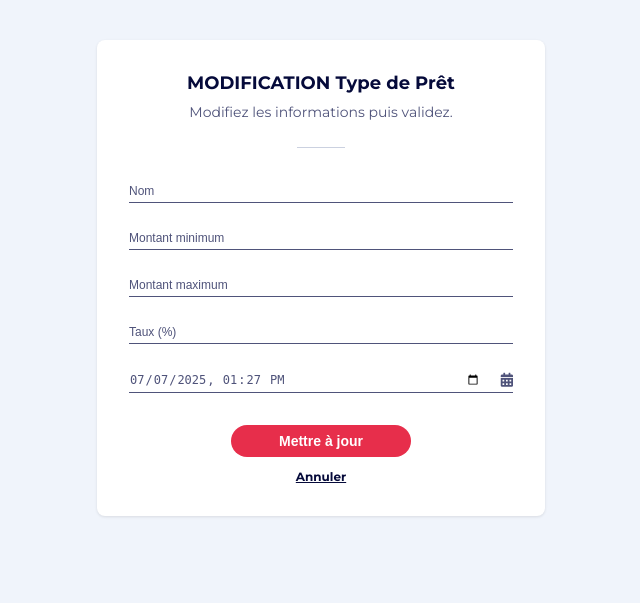
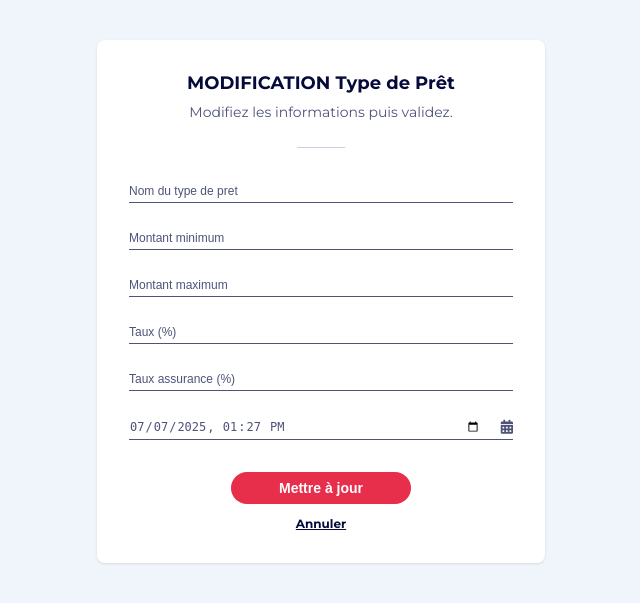
Before and after one commit to Sandratra05/Examen-Projet-Final-S4-2025, a PHP site: the page made by typepret-form.php in a window 1280 px wide. Shown: the part 91-694 px from the top of the page, without its empty margins (319-959 px from the left). Run offline with PHP 8.4, Linux system fonts and the light colour scheme; data that the repository does not hold is empty.

Commit message:
feat: update table pret

```diff
--- /dev/null
+++ b/ajax.js
@@ -0,0 +1,13 @@
+const apiBase = "http://localhost:80/ETU003197/t/Examen-Projet-Finale-S4-2025/ws";
+
+function ajax(method, url, data, callback) {
+    const xhr = new XMLHttpRequest();
+    xhr.open(method, apiBase + url, true);
+    xhr.setRequestHeader("Content-Type", "application/x-www-form-urlencoded");
+    xhr.onreadystatechange = () => {
+        if (xhr.readyState === 4 && xhr.status === 200) {
+            callback(JSON.parse(xhr.responseText));
+        }
+    };
+    xhr.send(data);
+}
--- a/typepret-form.php
+++ b/typepret-form.php
@@ -24,10 +24,11 @@ if ($id) {
     <input type="hidden" name="id" id="id" value="<?= $id ? htmlspecialchars($id) : '' ?>">
 
     <div class="form-inputs">
-      <input class="form-input" id="nom" name="nom" placeholder="Nom" type="text" required value="<?= $editData ? htmlspecialchars($editData['nom_type_pret']) : '' ?>" <?= $id ? 'readonly' : '' ?> />
+      <input class="form-input" id="nom" name="nom" placeholder="Nom du type de pret" type="text" required value="<?= $editData ? htmlspecialchars($editData['nom_type_pret']) : '' ?>" <?= $id ? 'readonly' : '' ?> />
       <input class="form-input" id="min" name="min" placeholder="Montant minimum" type="number" step="0.01" required value="<?= $editData ? htmlspecialchars($editData['montant_min']) : '' ?>" />
       <input class="form-input" id="max" name="max" placeholder="Montant maximum" type="number" step="0.01" required value="<?= $editData ? htmlspecialchars($editData['montant_max']) : '' ?>" />
       <input class="form-input" id="taux" name="taux" placeholder="Taux (%)" type="number" step="0.01" required value="<?= $editData ? htmlspecialchars($editData['taux']) : '' ?>" />
+      <input class="form-input" id="taux_assurance" name="taux_assurance" placeholder="Taux assurance (%)" type="number" step="0.01" required value="<?= $editData ? htmlspecialchars($editData['taux_assurance']) : '' ?>" />
 
       <div class="date-input-container">
         <input
@@ -54,20 +55,9 @@ if ($id) {
   </form>
 </main>
 
+<script src="ajax.js"></script>
 <script>
-const apiBase = "http://localhost/ETU003197/t/Examen-Projet-Finale-S4-2025/ws";
 
-function ajax(method, url, data, callback) {
-  const xhr = new XMLHttpRequest();
-  xhr.open(method, apiBase + url, true);
-  xhr.setRequestHeader("Content-Type", "application/x-www-form-urlencoded");
-  xhr.onreadystatechange = () => {
-    if (xhr.readyState === 4 && xhr.status === 200) {
-      callback(JSON.parse(xhr.responseText));
-    }
-  };
-  xhr.send(data);
-}
 
 document.addEventListener("DOMContentLoaded", function () {
   const form = document.getElementById("typepret-form");
@@ -94,8 +84,9 @@ document.addEventListener("DOMContentLoaded", function () {
     const max = document.getElementById("max").value;
     const taux = document.getElementById("taux").value;
     const date = document.getElementById("date").value;
+    const taux_assurance = document.getElementById("taux_assurance").value;
 
-    const data = `id=${encodeURIComponent(id)}&nom=${encodeURIComponent(nom)}&min=${min}&max=${max}&taux=${taux}&date=${encodeURIComponent(date)}`;
+    const data = `id=${encodeURIComponent(id)}&nom=${encodeURIComponent(nom)}&min=${min}&max=${max}&taux=${taux}&taux_assurance=${taux_assurance}&date=${encodeURIComponent(date)}`;
 
     // Envoi AJAX
     if (isEdit) {
@@ -131,7 +122,7 @@ document.addEventListener("DOMContentLoaded", function () {
       type === "success"
         ? "background-color:#d4edda;border:1px solid #c3e6cb;color:#155724;padding:10px;margin-bottom:20px;border-radius:4px;"
         : "background-color:#f8d7da;border:1px solid #f5c6cb;color:#721c24;padding:10px;margin-bottom:20px;border-radius:4px;";
-    div.innerHTML = (type === "success" ? "✅ " : "❌ ") + message;
+    div.innerHTML = (type === "success" ? "Valider " : " Refuser ") + message;
     messageContainer.innerHTML = "";
     messageContainer.appendChild(div);
     messageContainer.style.display = "block";
@@ -142,7 +133,7 @@ document.addEventListener("DOMContentLoaded", function () {
     const div = document.createElement("div");
     div.style.cssText =
       "background-color:#f8d7da;border:1px solid #f5c6cb;color:#721c24;padding:10px;margin-bottom:20px;border-radius:4px;";
-    let html = "❌ ";
+    let html = "Refuser ";
     if (errors.length === 1) {
       html += errors[0];
     } else {
--- a/ws/models/typePretModel.php
+++ b/ws/models/typePretModel.php
@@ -12,7 +12,7 @@ class TypePretModel {
      * @param string $date - date au format 'Y-m-d H:i:s'
      * @return int - id du type de prêt créé
      */
-    public static function create($text, $min, $max, $taux, $date) {
+    public static function create($text, $min, $max, $taux, $date , $taux_assurance) {
         $db = getDB();
 
         try {
@@ -24,12 +24,12 @@ class TypePretModel {
             $id_type_pret = $db->lastInsertId();
 
             // 2. Ajouter le mouvement (min/max) avec la date
-            $stmt = $db->prepare("INSERT INTO ef_mvt_type_pret (montant_min, montant_max, date_mvt, id_type_pret) VALUES (?, ?, ?, ?)");
-            $stmt->execute([$min, $max, $date, $id_type_pret]);
+            $stmt = $db->prepare("INSERT INTO ef_mvt_type_pret (montant_min, montant_max, date_mvt, id_type_pret) VALUES (?, ?, ?, ? )");
+            $stmt->execute([$min, $max, $date, $id_type_pret ]);
 
             // 3. Ajouter le taux avec la date
-            $stmt = $db->prepare("INSERT INTO ef_taux_pret (taux, date_taux, id_type_pret) VALUES (?, ?, ?)");
-            $stmt->execute([$taux, $date, $id_type_pret]);
+            $stmt = $db->prepare("INSERT INTO ef_taux_pret (taux, date_taux, id_type_pret , taux_assurance) VALUES (?, ?, ? , ?)");
+            $stmt->execute([$taux, $date, $id_type_pret , $taux_assurance]);
 
             $db->commit();
             return $id_type_pret;
@@ -72,7 +72,7 @@ class TypePretModel {
 
         // Récupérer le taux le plus récent à la date donnée
         $stmt = $db->prepare("
-            SELECT taux, date_taux
+            SELECT taux,taux_assurance ,date_taux
             FROM ef_taux_pret
             WHERE id_type_pret = ? AND date_taux <= ?
             ORDER BY date_taux DESC
@@ -90,7 +90,8 @@ class TypePretModel {
         'montant_max' => null,
         'date_mvt' => null,
         'taux' => null,
-        'date_taux' => null
+        'date_taux' => null,
+        'taux_assurance' => null
     ];
 } else {
     $result = [
@@ -100,7 +101,8 @@ class TypePretModel {
         'montant_max' => $mouvement ? $mouvement['montant_max'] : null,
         'date_mvt' => $mouvement ? $mouvement['date_mvt'] : null,
         'taux' => $taux ? $taux['taux'] : null,
-        'date_taux' => $taux ? $taux['date_taux'] : null
+        'date_taux' => $taux ? $taux['date_taux'] : null,
+        'taux_assurance' => $taux ? $taux['taux_assurance'] : null,
     ];
 }
 
@@ -126,7 +128,7 @@ class TypePretModel {
      * @param float $taux - nouveau taux
      * @param string $date - date de mise à jour
      */
-    public static function updateParameters($id_type_pret, $min, $max, $taux, $date) {
+    public static function updateParameters($id_type_pret, $min, $max, $taux, $date , $taux_assurance) {
         $db = getDB();
 
         try {
@@ -137,8 +139,8 @@ class TypePretModel {
             $stmt->execute([$min, $max, $date, $id_type_pret]);
 
             // Ajouter un nouveau taux
-            $stmt = $db->prepare("INSERT INTO ef_taux_pret (taux, date_taux, id_type_pret) VALUES (?, ?, ?)");
-            $stmt->execute([$taux, $date, $id_type_pret]);
+            $stmt = $db->prepare("INSERT INTO ef_taux_pret (taux, date_taux, id_type_pret , taux_assurance ) VALUES (?, ?, ? , ?)");
+            $stmt->execute([$taux, $date, $id_type_pret , $taux_assurance]);
 
             $db->commit();
 
```
Also changed, not shown: sql/script.sql (+5 -2 lines), typepret-list.php (+3 -16 lines), ws/controllers/TypePretController.php (+5 -3 lines).
